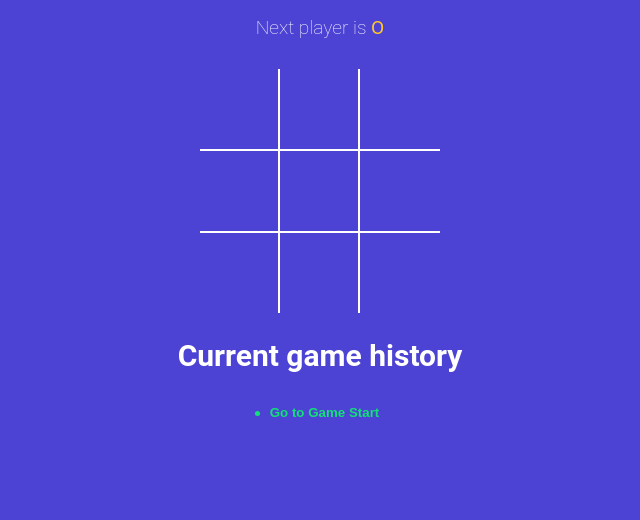
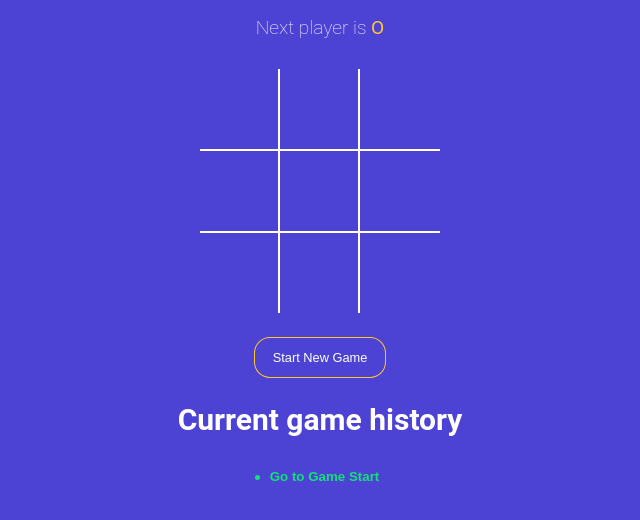
Before and after one commit to tpoornoday/tictactoe-game, a React (Vite) app: page / in a window 1280 px wide. Shown: the top 520 px of the page, without its empty margins (320-960 px from the left). Built offline with nearby package versions, Linux system fonts and the light colour scheme.

Commit message:
added Start new game button

```diff
--- a/src/App.jsx
+++ b/src/App.jsx
@@ -56,6 +56,11 @@
     setCurrentMove(move);
   };
 
+  const onNewGameStart = () => {
+    setHistory(NEW_GAME);
+    setCurrentMove(0);
+  };
+
   return (
     <div className="app">
       <StatusMessage winner={winner} gamingBoard={gamingBoard} />
@@ -63,6 +68,14 @@
         squares={gamingBoard.squares}
         handleSquareClick={handleSquareClick}
       />
+
+      <button
+        type="button"
+        onClick={onNewGameStart}
+        className={`btn-reset ${winner ? 'active' : ''}`}
+      >
+        Start New Game
+      </button>
       <h2>Current game history</h2>
       <History history={history} moveTo={moveTo} currentMove={currentMove} />
     </div>
```
